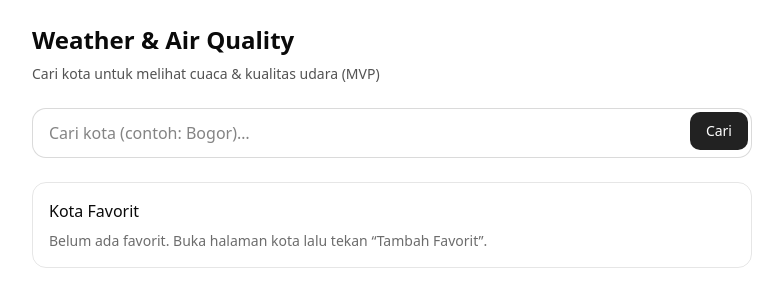
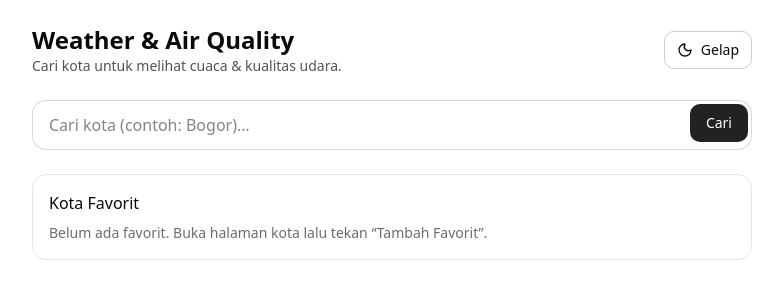
Before and after one commit to riodewan/weather-aqi, a Next.js app: page / in a window 1280 px wide. Shown: the top 306 px of the page, without its empty margins (248-1031 px from the left). Built offline with nearby package versions, Linux system fonts and the light colour scheme.

Commit message:
add theme toggle and weather icon components; update styles and metadata for city page

```diff
--- a/package.json
+++ b/package.json
@@ -16,6 +16,7 @@
     "leaflet": "^1.9.4",
     "lucide-react": "^0.545.0",
     "next": "15.5.4",
+    "next-themes": "^0.4.6",
     "react": "19.1.0",
     "react-dom": "19.1.0",
     "react-leaflet": "^5.0.0",
--- a/src/app/city/[slug]/page.tsx
+++ b/src/app/city/[slug]/page.tsx
@@ -1,9 +1,10 @@
-// src/app/city/[slug]/page.tsx
 import { formatDateISOToID } from "@/lib/format";
 import { summarizeAQ } from "@/lib/aqi";
 import ChartTemp from "@/components/ChartTemp";
 import FavoriteButton from "@/components/FavoriteButton";
-import CityMap from "@/components/CityMap"; // ✅ pakai wrapper client
+import CityMap from "@/components/CityMap";
+import ThemeToggle from "@/components/ThemeToggle";
+import WeatherIcon from "@/components/WeatherIcon";
 
 type CityPageProps = {
   params: Promise<{ slug: string }>;
@@ -11,6 +12,24 @@ type CityPageProps = {
 };
 
 export const revalidate = 600;
+
+export async function generateMetadata(props: {
+  params: Promise<{ slug: string }>;
+  searchParams: Promise<{ lat?: string; lon?: string; name?: string }>;
+}) {
+  const { slug } = await props.params;
+  const { name, lat, lon } = await props.searchParams;
+  const displayName = name ? decodeURIComponent(name) : slug.replaceAll("-", " ");
+  const title = `Cuaca & Kualitas Udara ${displayName} | WeatherAQI`;
+  const description = `Lihat suhu sekarang, prakiraan 7 hari, dan PM2.5/PM10 untuk ${displayName}. Koordinat ${lat ?? "?"}, ${lon ?? "?"}.`;
+
+  return {
+    title,
+    description,
+    openGraph: { title, description, type: "website", locale: "id_ID" },
+    twitter: { card: "summary", title, description },
+  };
+}
 
 async function getWeather(lat: string, lon: string) {
   const base = process.env.NEXT_PUBLIC_BASE_URL ?? "";
@@ -71,12 +90,15 @@ export default async function CityPage(props: CityPageProps) {
             </p>
           </div>
 
+          <div className="flex items-center gap-2">
+            <ThemeToggle />
             <FavoriteButton
               slug={slug}
               name={displayName}
               lat={Number(lat)}
               lon={Number(lon)}
             />
+          </div>
         </div>
       </header>
 
@@ -87,15 +109,20 @@ export default async function CityPage(props: CityPageProps) {
           <div className="text-3xl font-semibold">
             {weather?.current?.temp != null ? Math.round(weather.current.temp) : "—"}°C
           </div>
-          <div className="text-sm text-foreground/70">
+          <div className="text-sm text-foreground/70 flex items-center gap-2">
+            <span className="inline-flex">
+                <WeatherIcon code={weather?.current?.code} />
+            </span>
+            <span>
               Terasa {weather?.current?.feels_like != null ? Math.round(weather.current.feels_like) : "—"}° • {weather?.current?.label ?? "—"}
+            </span>
           </div>
         </div>
 
         <div className="rounded-xl border border-foreground/10 p-4">
           <h2 className="font-medium mb-2">Angin</h2>
           <div className="text-3xl font-semibold">
-            {weather?.current?.wind_speed != null ? Math.round(weather.current.wind_speed) : "—"} km/j
+            {weather?.current?.wind_speed != null ? Math.round(weather.current.wind_speed) : "—"} km/jam
           </div>
           <div className="text-sm text-foreground/70">
             Arah {weather?.current?.wind_dir != null ? weather.current.wind_dir : "—"}°
@@ -158,7 +185,12 @@ export default async function CityPage(props: CityPageProps) {
           {weather?.daily?.map((d: any) => (
             <li key={d.date} className="rounded-lg border border-foreground/10 p-3 bg-background">
               <div className="text-sm text-foreground/70">{formatDateISOToID(d.date)}</div>
-              <div className="text-base font-medium">{d.label}</div>
+              <div className="flex items-center gap-2">
+                <span className="inline-flex">
+                    <WeatherIcon code={d.code} />
+                </span>
+                <span className="text-base font-medium">{d.label}</span>
+              </div>
               <div className="text-sm">
                 <span className="font-semibold">
                   {d?.tmax != null ? Math.round(d.tmax) : "—"}°
--- a/src/app/globals.css
+++ b/src/app/globals.css
@@ -85,8 +85,8 @@
 }
 
 .dark {
-  --background: oklch(0.145 0 0);
-  --foreground: oklch(0.985 0 0);
+  --background: #0a0a0a;
+  --foreground: #ededed;
   --card: oklch(0.205 0 0);
   --card-foreground: oklch(0.985 0 0);
   --popover: oklch(0.205 0 0);
--- a/src/app/layout.tsx
+++ b/src/app/layout.tsx
@@ -1,8 +1,7 @@
-import type { Metadata } from "next";
 import "./globals.css";
-import "leaflet/dist/leaflet.css";
+import { ThemeProvider } from "next-themes";
 
-export const metadata: Metadata = {
+export const metadata = {
   title: "Weather & AQI Dashboard",
   description: "Cuaca & kualitas udara Indonesia — Next.js + Open APIs",
 };
@@ -11,7 +10,9 @@ export default function RootLayout({ children }: { children: React.ReactNode })
   return (
     <html lang="id" suppressHydrationWarning>
       <body className="min-h-screen bg-background text-foreground antialiased">
-        {children}
+        <ThemeProvider attribute="class" defaultTheme="system" enableSystem>
+          {children}
+        </ThemeProvider>
       </body>
     </html>
   );
--- a/src/app/page.tsx
+++ b/src/app/page.tsx
@@ -1,21 +1,25 @@
 import SearchBox from "@/components/SearchBox";
 import FavoritesGrid from "@/components/FavoritesGrid";
+import ThemeToggle from "@/components/ThemeToggle";
 
 export default function Home() {
   return (
     <main className="p-6 max-w-3xl mx-auto space-y-6">
-      <header className="space-y-2">
-        <h1 className="text-2xl font-semibold">Weather & Air Quality</h1>
-        <p className="text-sm text-foreground/70">
-          Cari kota untuk melihat cuaca & kualitas udara (MVP)
-        </p>
+      <header className="flex items-center justify-between gap-4">
+        <div>
+          <h1 className="text-2xl font-semibold">Weather & Air Quality</h1>
+          <p className="text-sm text-foreground/70">
+            Cari kota untuk melihat cuaca & kualitas udara.
+          </p>
+        </div>
+        <ThemeToggle />
       </header>
 
       <SearchBox />
 
       <section className="rounded-xl border border-foreground/10 p-4">
         <h2 className="font-medium mb-2">Kota Favorit</h2>
-          <FavoritesGrid />
+        <FavoritesGrid />
       </section>
     </main>
   );
--- /dev/null
+++ b/src/components/ThemeToggle.tsx
@@ -0,0 +1,27 @@
+"use client";
+
+import { useTheme } from "next-themes";
+import { Moon, Sun } from "lucide-react";
+import { useEffect, useState } from "react";
+
+export default function ThemeToggle() {
+  const { theme, setTheme, systemTheme } = useTheme();
+  const [mounted, setMounted] = useState(false);
+  useEffect(() => setMounted(true), []);
+  if (!mounted) return null;
+
+  const current = theme === "system" ? systemTheme : theme;
+  const isDark = current === "dark";
+
+  return (
+    <button
+      onClick={() => setTheme(isDark ? "light" : "dark")}
+      className="inline-flex items-center gap-2 rounded-lg border border-foreground/20 px-3 py-2 text-sm hover:bg-foreground/5"
+      aria-label="Toggle tema gelap/terang"
+      title="Tema"
+    >
+      {isDark ? <Sun className="h-4 w-4" /> : <Moon className="h-4 w-4" />}
+      <span className="hidden sm:inline">{isDark ? "Terang" : "Gelap"}</span>
+    </button>
+  );
+}
--- /dev/null
+++ b/src/components/WeatherIcon.tsx
@@ -0,0 +1,20 @@
+import {
+  Sun, Cloud, CloudSun, CloudDrizzle, CloudRain,
+  CloudSnow, CloudFog, CloudLightning
+} from "lucide-react";
+
+type Props = { code?: number; className?: string };
+
+export default function WeatherIcon({ code, className = "h-5 w-5" }: Props) {
+  const Icon =
+    code === 0 ? Sun :
+    [1,2,3].includes(code ?? -1) ? CloudSun :
+    [45,48].includes(code ?? -1) ? CloudFog :
+    [51,53,55,56,57].includes(code ?? -1) ? CloudDrizzle :
+    [61,63,65,80,81,82,66,67].includes(code ?? -1) ? CloudRain :
+    [71,73,75,77,85,86].includes(code ?? -1) ? CloudSnow :
+    [95,96,99].includes(code ?? -1) ? CloudLightning :
+    Cloud;
+
+  return <Icon className={className} aria-hidden />;
+}
```
Also changed, not shown: 1 other file (tests, documents, lock files or other folders). Lines whose indentation alone changed are shown as unchanged.
